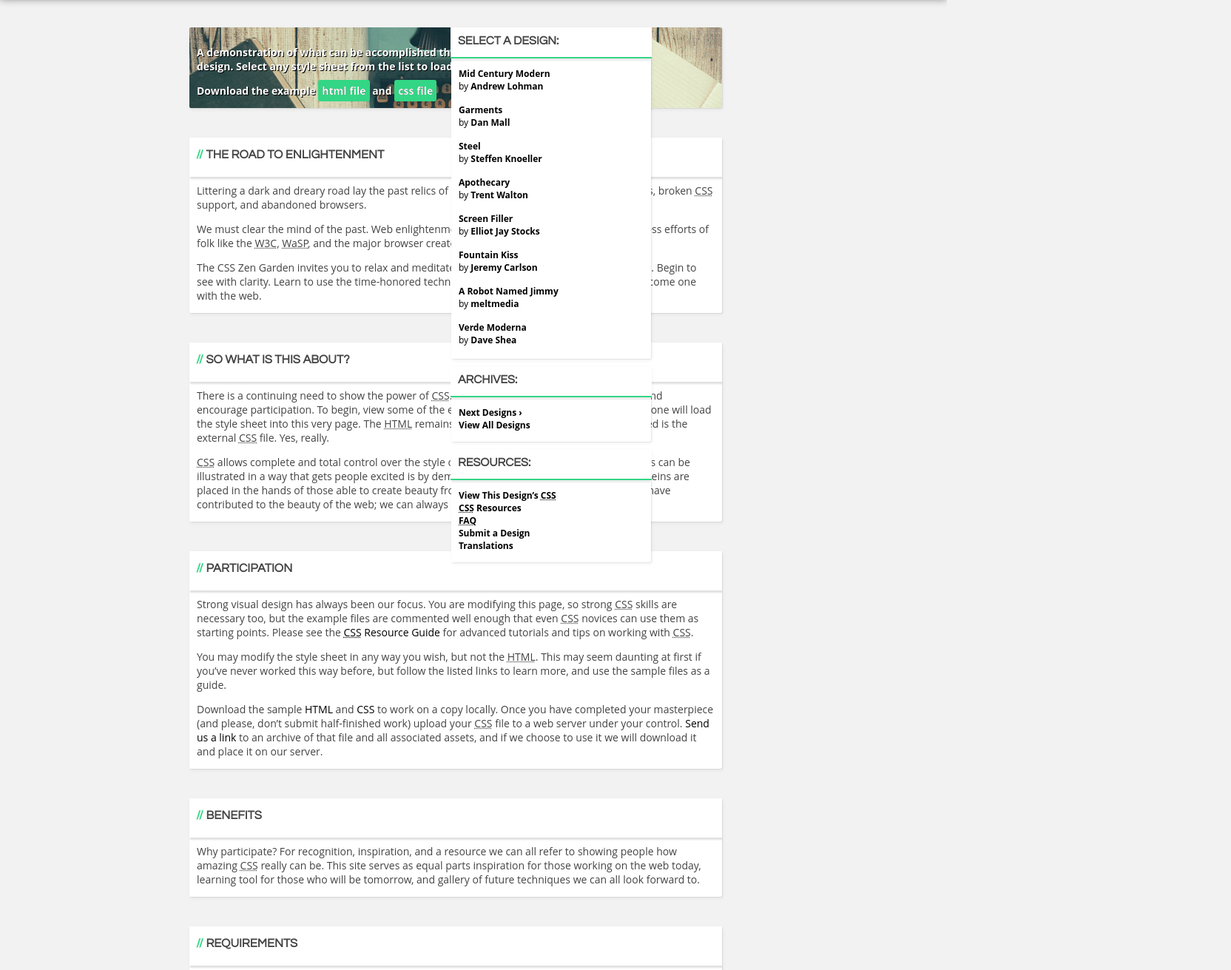
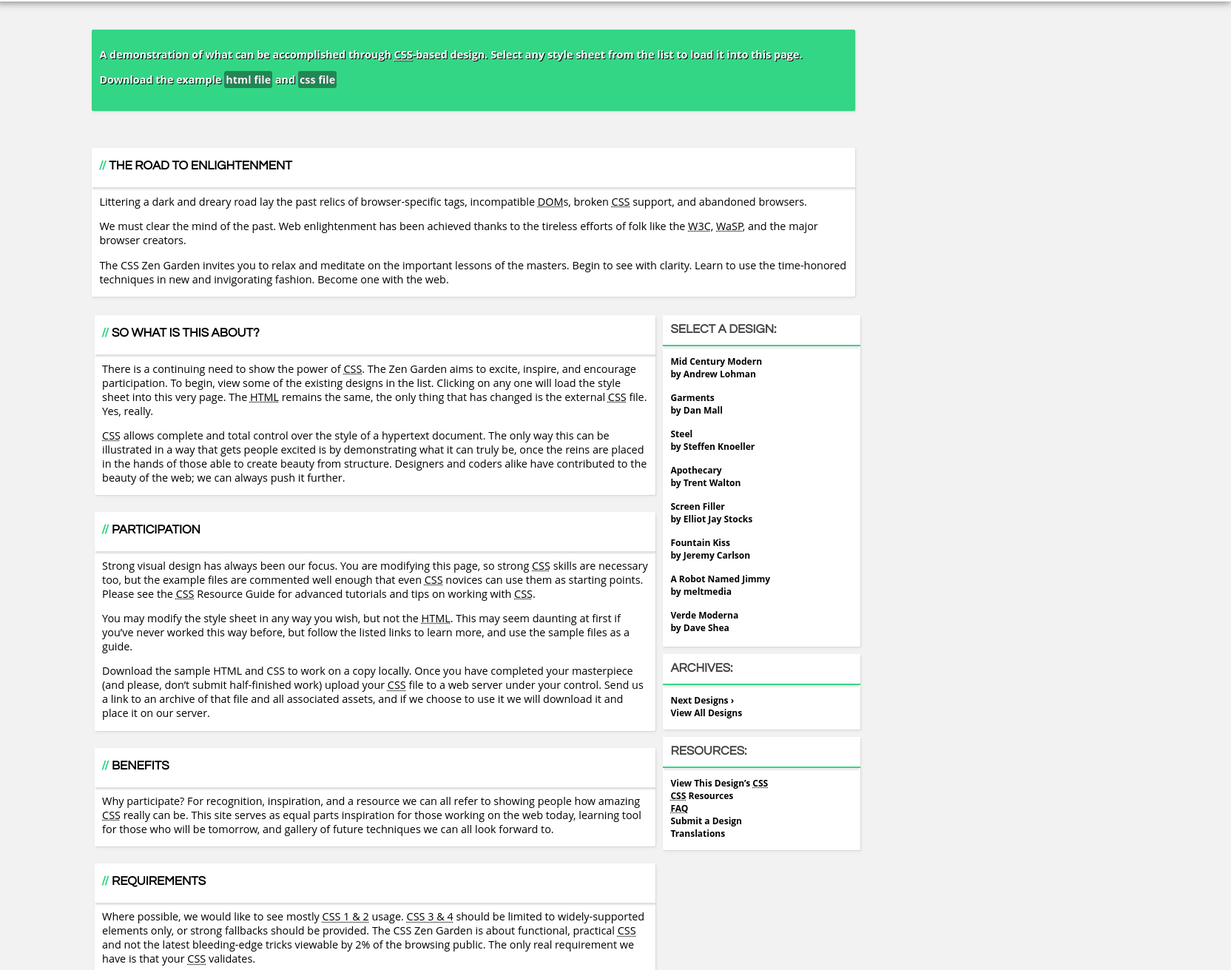
Before and after one commit to danielbjurling/css-project, a plain HTML site: page index.html in a window 1280 px wide. Shown: the part 128-1439 px from the top of the page at 74% size, 1664 px wide, since content can reach past the window. Drawn offline with Linux system fonts and the light colour scheme.

Commit message:
80% intro, 60% main, sidebar under intro

```diff
--- a/css/style.css
+++ b/css/style.css
@@ -1,184 +1,255 @@
-html {
-  	margin: 0;
-	padding: 0;
+body {
+  background-color: #f2f2f2;
+  font-family: 'Open Sans', sans-serif;
+  overflow-x: hidden;
 }
-body {
-  overflow-x: hidden;
-  font-family: 'Open Sans', sans-serif;
-  background-color: #f2f2f2;
-  width:100%;
-  height:100%;
-  margin: 0;
-  padding: 0;
-	}
 
-h1, h2, h3 {
-  font-family: "Avant Garde","Century Gothic",sans-serif;
+h1,
+h2,
+h3 {
+  font-family: "Avant Garde", "Century Gothic", sans-serif;
   text-transform: uppercase;
 }
 
 /* -- Links -- */
-a {
+
+a:link {
+  color: #000;
   text-decoration: none;
-  color: #000;
 }
+
 a:hover {
   color: #33d685;
 }
+
 a:visited {
   color: #289961;
 }
 
 /* -- Header -- */
-
 header {
   background-color: #fff;
+  box-shadow: 0px 2px 10px #888;
+  height: 100%;
+  margin: -1%;
+  padding: 1% 0 1% 2%;
+  text-transform: uppercase;
+  width: 130%;
+}
+
+header h2 {
+  background-color: #33d685;
+  color: #fff;
+  font-size: 1.4em;
+  margin-top: -20px;
+  padding: 0px 5px 0px 5px;
+  width: 300px;
+}
+
+
+/* -- Article -- */
+
+.intro {
+  float: left;
+  width: 100%;
+}
+
+.main {
+  float: left;
+  width: 60%;
+  margin-left: 9.5%;
+}
+
+div[role=article] {
+  border-radius: 2px;
+  box-shadow: 1px 1px 1px 0 rgba(0, 0, 0, .07), 1px 2px 5px 0 rgba(0, 0, 0, .06);
+  background-color: #fff;
+  color: #000;
+  font-size: 0.9em;
+  margin: 0 auto 3%;
+  overflow: hidden;
+  padding: 10px 10px 0 10px;
+}
+
+.intro .summary {
+  background-color: #33d685;
   height: 100px;
-  text-transform: uppercase;
-  padding: 15px 0px 10px 20px;
-  box-shadow: 0px 2px 10px #888;
+  width:80%;
+  margin: 4% auto 1%;
 }
-header h2 {
-  margin-top: -20px;
-  background-color: #33d685;
-  width: 300px;
-  color: #000;
-  padding: 0px 5px 0px 5px;
-  font-size: 23px;
-  color: #fff;
-  }
 
-/* -- Summary -- */
-.summary {
-  background-image: url('../images/desk.jpg');
-  background-repeat: no-repeat;
-  background-position: top;
-}
-.summary p {
-  width: 500px;
+.intro .summary p {
   color: #fff;
   font-weight: bold;
-  text-shadow: 1px 1px  #000;
+  text-shadow: 1px 1px #000;
 }
-.summary a {
-  background-color: #33d685;
+
+.intro .summary a:link {
+  background-color: #228654;
+  border-radius: 3px;
   color: #fff;
-  padding: 5px;
-  border-radius: 3px;
+  padding: 2px;
   text-shadow: 0px 0px #000;
 }
-.summary a:hover {
+.intro .summary a:hover {
   background-color: #292d30;
 }
-
-/* -- Article -- */
-[role="article"] {
-  overflow: hidden;
+.intro .preamble {
+  width: 80%;
+  margin: 4% auto 2%;
+}
+.intro .preamble h3 {
   background-color: #fff;
-  font-size: 14px;
-  width: 700px;
-  padding: 10px 10px 0 10px;
-  margin-left: 20%;
-  margin-right: auto;
-  margin-top: 40px;
-  border-radius: 2px;
-  box-shadow: 1px 1px 1px 0 rgba(0,0,0,.07),1px 2px 5px 0 rgba(0,0,0,.06);
-  color: #444;
-}
-[role="article"] h3 {
-  background-color: #fff;
-  text-align: left;
+  box-shadow: 0 5px 2px -2px rgba(0, 0, 0, .07), 0 5px 2px -2px rgba(0, 0, 0, .06);
+  height: 30px;
   padding: 15px 10px 8px 10px;
   margin: -10px -5px -5px -11px;
-  height: 30px;
-  width: 726px;
-  box-shadow: 0 5px 2px -2px rgba(0,0,0,.07),0 5px 2px -2px rgba(0,0,0,.06);
+  text-align: left;
+  width: 101%;
 }
-
-[role="article"] h3::before {
+.intro .preamble h3::before {
   content: "// ";
   color: #33d685;
 }
 
+.explanation h3 {
+  background-color: #fff;
+  box-shadow: 0 5px 2px -2px rgba(0, 0, 0, .07), 0 5px 2px -2px rgba(0, 0, 0, .06);
+  height: 30px;
+  padding: 15px 10px 8px 10px;
+  margin: -10px -5px -5px -11px;
+  text-align: left;
+  width: 101%;
+}
+.explanation h3::before {
+  content: "// ";
+  color: #33d685;
+}
+
+.participation h3 {
+  background-color: #fff;
+  box-shadow: 0 5px 2px -2px rgba(0, 0, 0, .07), 0 5px 2px -2px rgba(0, 0, 0, .06);
+  height: 30px;
+  padding: 15px 10px 8px 10px;
+  margin: -10px -5px -5px -11px;
+  text-align: left;
+  width: 101%;
+}
+.participation h3::before {
+  content: "// ";
+  color: #33d685;
+}
+
+
+
+.benefits h3 {
+  background-color: #fff;
+  box-shadow: 0 5px 2px -2px rgba(0, 0, 0, .07), 0 5px 2px -2px rgba(0, 0, 0, .06);
+  height: 30px;
+  padding: 15px 10px 8px 10px;
+  margin: -10px -5px -5px -11px;
+  text-align: left;
+  width: 101%;
+}
+.benefits h3::before {
+  content: "// ";
+  color: #33d685;
+}
+
+.requirements h3 {
+  background-color: #fff;
+  box-shadow: 0 5px 2px -2px rgba(0, 0, 0, .07), 0 5px 2px -2px rgba(0, 0, 0, .06);
+  height: 30px;
+  padding: 15px 10px 8px 10px;
+  margin: -10px -5px -5px -11px;
+  text-align: left;
+  width: 101%;
+}
+.requirements h3::before {
+  content: "// ";
+  color: #33d685;
+}
+
+
 /* -- Sidebar -- */
 .sidebar {
-  position: absolute;
-  font-size: 12px;
-  text-align: left;
-  top: 165px;
-  right: 400px;
-}
-.sidebar .wrapper a {
   font-size: 12px;
   font-weight: bold;
+  text-align: left;
+  width: 19.5%;
+  float: left;
+  margin: -10px 0 0 10px;
 }
+
 .sidebar .wrapper ul li {
   list-style-type: none;
   margin-left: -35px;
 }
+
 .sidebar h3 {
   background-color: #fff;
-  width: 252px;
+  border-bottom: 2px solid #33d685;
+  box-shadow: 0 5px 1px -2px rgba(0, 0, 0, .07);
+  color: #444;
+  font-size: 1.4em;
   height: 20px;
-  margin: 0 0 0 -6px;
+  margin: 0 0 0 -5px;
   padding: 10px 10px 10px 10px;
-  font-size: 16px;
-  color: #444;
-  box-shadow: 0 5px 1px -2px rgba(0,0,0,.07);
-  border-bottom: 2px solid #33d685;
+  width: 100%;
 }
 
 .design-name {
   display: block;
 }
+
 .design-selection {
-  width: 250px;
-  margin-top: 10;
   background-color: #fff;
+  border-radius: 2px;
+  box-shadow: 1px 1px 1px 0 rgba(0, 0, 0, .07), 1px 2px 5px 0 rgba(0, 0, 0, .06);
+  margin-top: 10px;
   padding: 0px 15px 2px 5px;
-  border-radius: 2px;
-  box-shadow: 1px 1px 1px 0 rgba(0,0,0,.07),1px 2px 5px 0 rgba(0,0,0,.06);
+  width: 100%;
 }
+
 .design-selection li {
-  width: 100% !important;
-  padding: 0 !important;
   margin-bottom: 15px;
 }
+
 .design-archives {
-  width: 250px;
+  background-color: #fff;
+  border-radius: 2px;
+  box-shadow: 1px 1px 1px 0 rgba(0, 0, 0, .07), 1px 2px 5px 0 rgba(0, 0, 0, .06);
   margin-top: 10px;
-  background-color: #fff;
   padding: 0px 15px 2px 5px;
-  border-radius: 2px;
-  box-shadow: 1px 1px 1px 0 rgba(0,0,0,.07),1px 2px 5px 0 rgba(0,0,0,.06);
+  width: 100%;
 }
 
 .zen-resources {
-  width: 250px;
+  background-color: #fff;
+  border-radius: 2px;
+  box-shadow: 1px 1px 1px 0 rgba(0, 0, 0, .07), 1px 2px 5px 0 rgba(0, 0, 0, .06);
   margin-top: 10px;
-  background-color: #fff;
   padding: 0px 15px 2px 5px;
-  border-radius: 2px;
-  box-shadow: 1px 1px 1px 0 rgba(0,0,0,.07),1px 2px 5px 0 rgba(0,0,0,.06);
+  width: 100%;
 }
 
+
 /* -- Footer -- */
+
 footer {
   clear: both;
+  height: 50px;
   text-align: center;
-  position: relative;
-  height: 50px;
-  bottom: -30px;
 }
-footer a {
+
+footer a:link {
   background-color: #33d685;
   border-radius: 3px;
+  color: #fff;
   padding: 10px;
-  color: #fff;
 }
+
 footer a:hover {
   background-color: #292d30;
   color: #fff;
 }
-
-/* -- Responsive -- */
```
